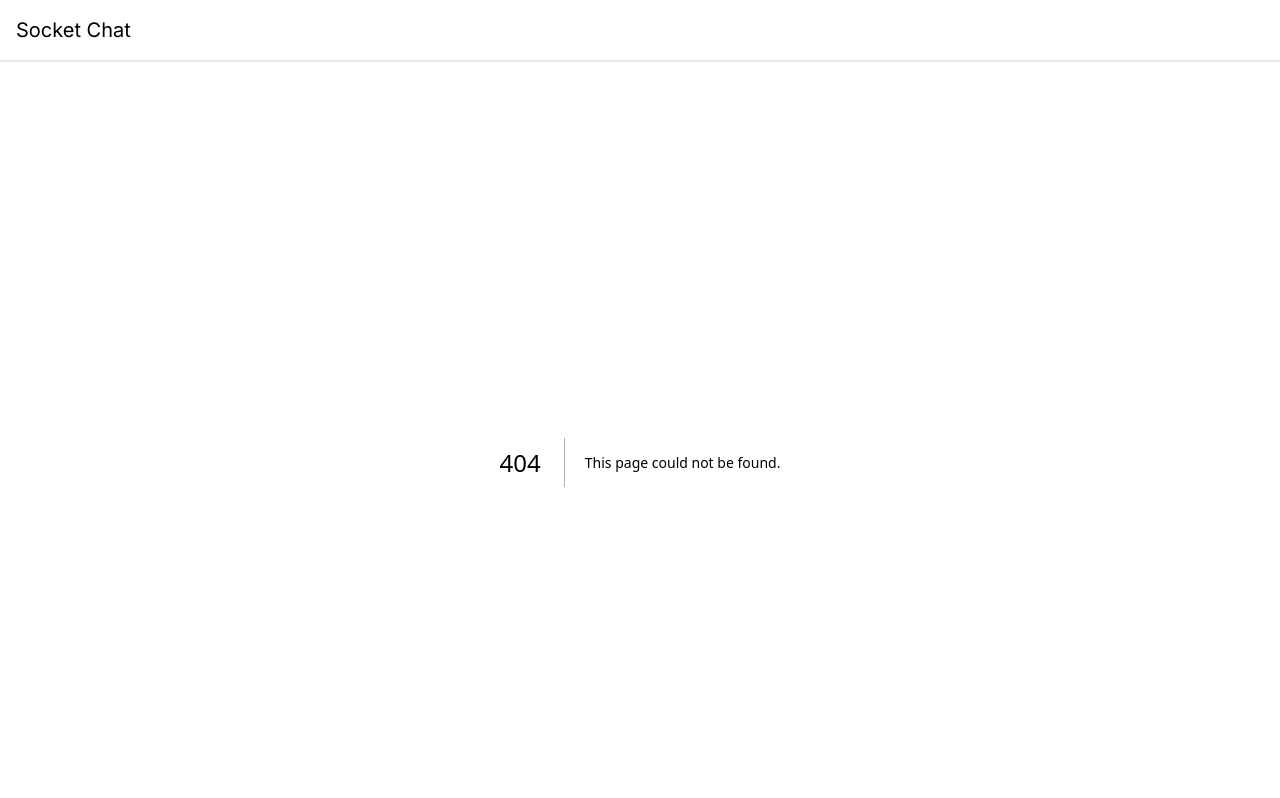
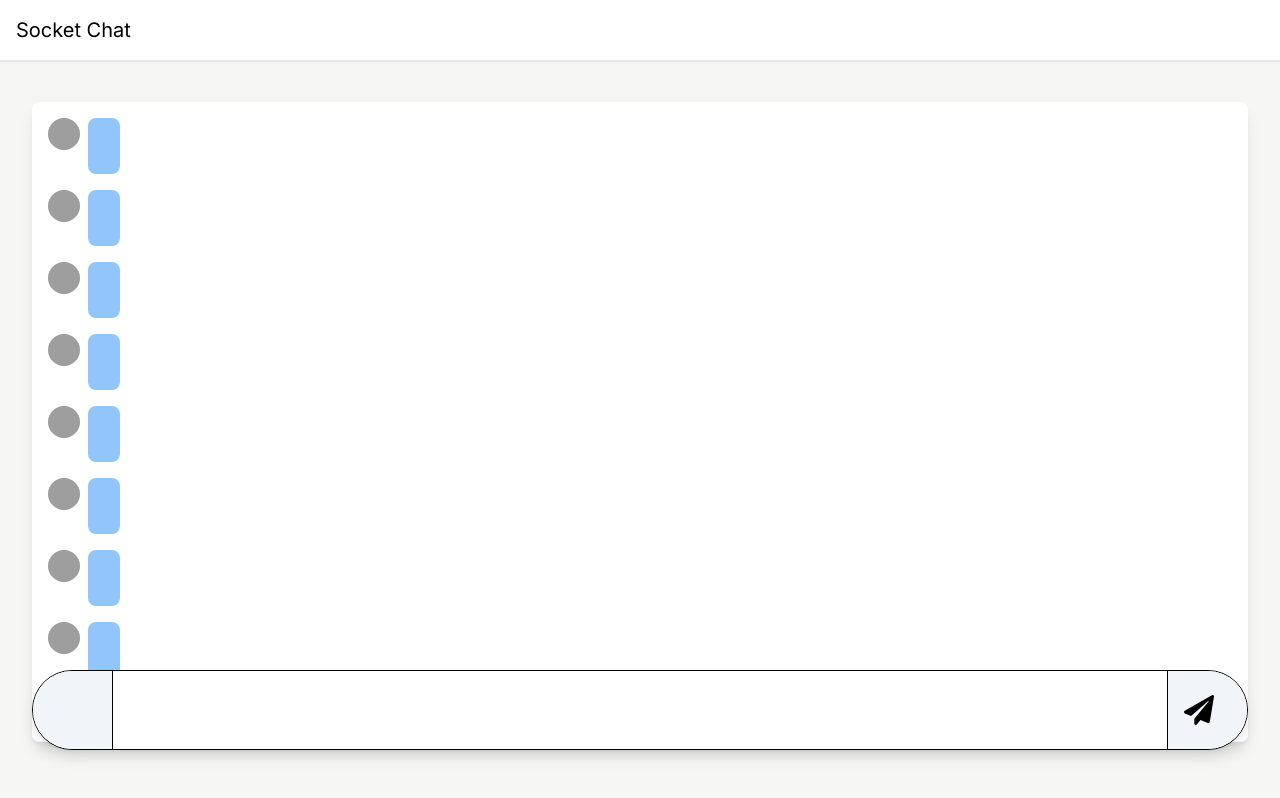
Before and after one commit to mmsoha1b/socket-chat-v1-fe, a Next.js app: page /chat/1 in a window 1280 px wide. Before the commit this address had no page. Shown: the top 798 px of the page. Built offline with nearby package versions, Linux system fonts and the light colour scheme; grey boxes are pictures that could not be loaded.

Commit message:
Added chat room apge

```diff
--- /dev/null
+++ b/app/chat/ChatSelector.jsx
@@ -0,0 +1,32 @@
+import Image from 'next/image'
+import React from 'react'
+import img from "/public/dummy1.jpg"
+import Link from 'next/link'
+
+export default function ChatSelector() {
+  return (
+    <Link href="/chat/1" className='flex gap-4 h-20 p-4  w-full  hover:shadow-xl
+                      hover:scale-[1.01] hover:pb-0  cursor-pointer items-center
+                      '>
+
+      <div className='w-14  h-14'>
+          <Image src={img}
+           alt=""
+           className='rounded-[50%] h-full'
+           />
+      </div>
+
+
+      <div className='flex items-center justify-between w-full border-b-[1px]  border-gray-400'>
+        <div className='flex flex-col gap-1  py-2'>
+          <h4 className='font-bold'>Chat Name</h4>
+          <p className='font-light'>Latest message</p>
+        </div>
+
+        <p className='flex h-8 w-8 justify-center items-center bg-green-600 rounded-[50%] text-white'>
+          1
+        </p>
+      </div>
+    </Link>
+  )
+}
--- a/app/chat/MessageBox.jsx
+++ /dev/null
@@ -1,11 +0,0 @@
-import React from 'react'
-
-export default function MessageBox() {
-  return (
-    <div className='flex gap-2'>
-      <div className='w-8 h-8 rounded-full bg-pink-100'></div>
-      <div className='bg-blue-300 min-h-14 p-4 rounded-lg  w-fit max-w-prose'>
-      </div>
-    </div>
-  )
-}
--- /dev/null
+++ b/app/chat/[id]/MessageBox.jsx
@@ -0,0 +1,16 @@
+import Image from 'next/image'
+import React from 'react'
+import img from "/public/dummy1.jpg"
+import Link from 'next/link'
+
+export default function MessageBox() {
+  return (
+    <div className='flex gap-2'>
+      <Link href="/profile/1" className='w-8 h-8 rounded-[50%] bg-pink-100 relative cursor-pointer'>
+        <Image alt="" src={img} style={{ objectFit: "cover" } } placeholder='blur' fill className='rounded-[50%]' />
+      </Link>
+      <div className='bg-blue-300 min-h-14 p-4 rounded-lg  w-fit max-w-prose'>
+      </div>
+    </div>
+  )
+}
--- /dev/null
+++ b/app/chat/[id]/page.jsx
@@ -0,0 +1,32 @@
+import React from 'react'
+import MessageBox from './MessageBox'
+import { FaPaperPlane } from "react-icons/fa";
+export default function Chat() {
+  return (
+    <>
+    <div className='flex flex-col gap-4 mb-4'>
+      <MessageBox/>
+      <MessageBox/>
+      <MessageBox/>
+      <MessageBox/>
+      <MessageBox/>
+      <MessageBox/>
+      <MessageBox/>
+      <MessageBox/>
+      <MessageBox/>
+      <MessageBox/>
+      <MessageBox/>
+      <MessageBox/>
+      <MessageBox/>
+      <MessageBox/>
+    </div>
+     <div className='w-[95%] self-center absolute bottom-8 border-[1px] border-black flex min-h-20  bg-white shadow-lg rounded-full'>
+      <div className='w-20 rounded-s-full bg-slate-100 border-e-[1px] border-black'></div>
+      <input className='w-20 px-4 text-xl  flex-grow '></input>
+      <div className='w-20 rounded-e-full bg-slate-100 flex  border-s-[1px] border-black items-center cursor-pointer'>
+        <FaPaperPlane size={30} className='ml-4'/>
+      </div>
+    </div>
+    </>
+  )
+}
--- /dev/null
+++ b/app/chat/layout.jsx
@@ -0,0 +1,13 @@
+import React from 'react'
+
+export default function ChatLayout({children}) {
+  return (
+    <div className='flex flex-col relative items-center py-[5dvh] '>
+    <div className='w-[95%]  bg-white h-[80dvh] overflow-auto shadow-lg rounded-lg p-4'>
+      <div className=' mb-16 flex flex-col gap-4'>
+        {children}
+      </div>
+    </div>
+    </div>
+  )
+}
--- a/app/chat/page.jsx
+++ b/app/chat/page.jsx
@@ -1,35 +1,16 @@
 import React from 'react'
-import MessageBox from './MessageBox'
-import { FaPaperPlane } from "react-icons/fa";
+import ChatSelector from './ChatSelector'
+
 
 export default function Chat() {
   return (
-    <div className='flex flex-col relative items-center py-[5dvh] '>
-      <div className='w-[95%]  bg-slate-200 h-[80dvh] overflow-auto shadow-lg rounded-lg p-4'>
-        <div className=' mb-16 flex flex-col gap-4'>
-        <MessageBox/>
-        <MessageBox/>
-        <MessageBox/>
-        <MessageBox/>
-        <MessageBox/>
-        <MessageBox/>
-        <MessageBox/>
-        <MessageBox/>
-        <MessageBox/>
-        <MessageBox/>
-        <MessageBox/>
-        <MessageBox/>
-        <MessageBox/>
-        <MessageBox/>
-        </div>
-      </div>
-       <div className='w-[95%] relative bottom-16 flex min-h-20  bg-white shadow-lg rounded-full'>
-        <div className='w-20 rounded-s-full bg-slate-100'></div>
-        <input className='w-20 px-4 text-xl  flex-grow '></input>
-        <div className='w-20 rounded-e-full bg-slate-100 flex  items-center cursor-pointer'>
-          <FaPaperPlane size={30} className='ml-4'/>
-        </div>
-      </div>
-    </div>
+    <main className='flex flex-col '>
+    <ChatSelector/>
+    <ChatSelector/>
+    <ChatSelector/>
+    <ChatSelector/>
+    <ChatSelector/>
+    <ChatSelector/>
+    </main>
   )
 }
```
